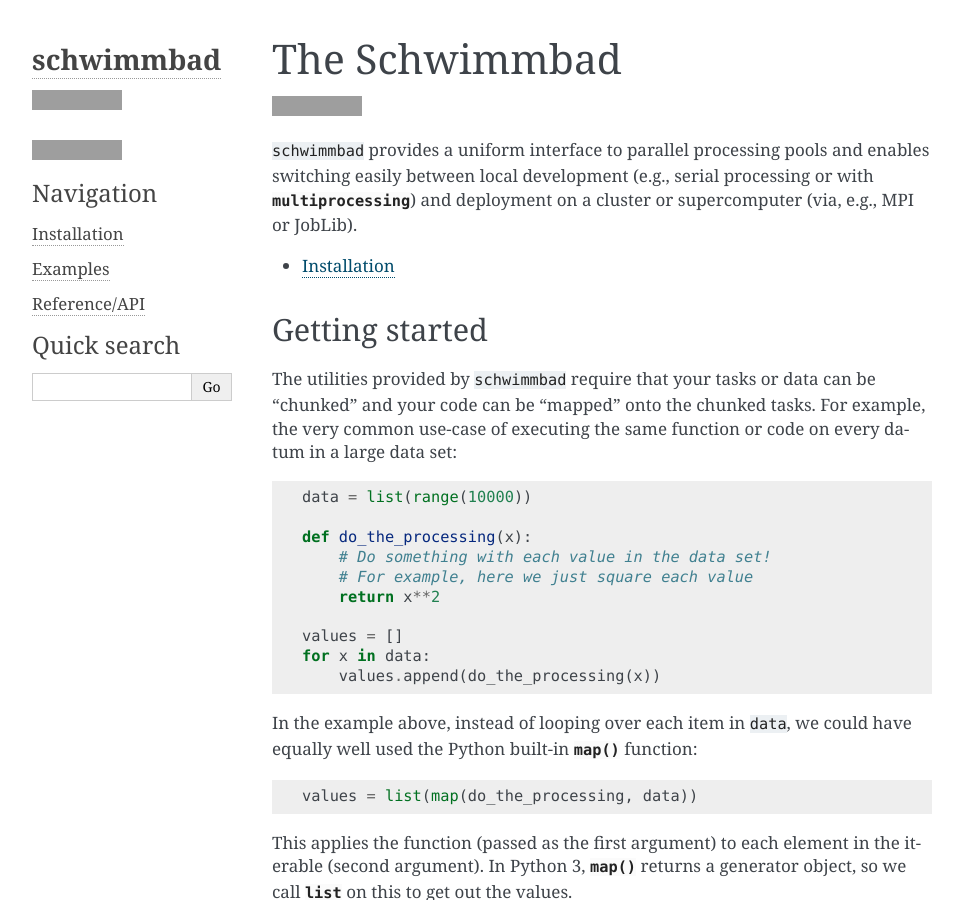
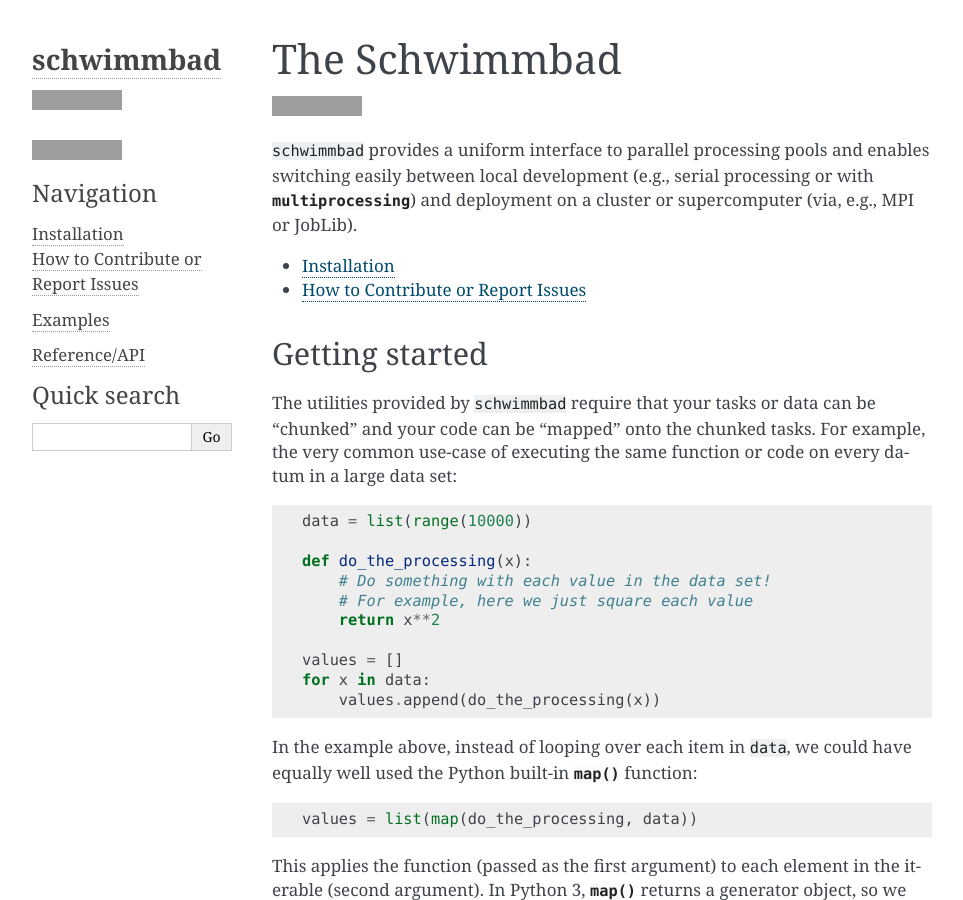
Before and after one commit to adrn/schwimmbad, a Sphinx documentation site: the page built from docs/index.rst, in a window 1280 px wide and 900 px high, cut to the strip 0-900 px from the top of the window. Shown: the whole strip, without its empty margins (148-1111 px from the left). Built offline with Sphinx 7.4.7, drawn with Linux system fonts in a browser that asks for light colours; some of the changed lines change nothing that is shown; grey boxes are pictures that could not be loaded.

Commit message:
added a page describing how to contribute

```diff
--- /dev/null
+++ b/docs/contributing.rst
@@ -0,0 +1,19 @@
+.. _contribute:
+
+**********************************
+How to Contribute or Report Issues
+**********************************
+
+Contributions to the project are always welcome!
+
+If you would like to contribute new features, if it is a significant change to
+the code (left open to interpretation), please start by `opening an issue
+<https://github.com/adrn/schwimmbad/issues>`_ on the GitHub page for this
+project describing your idea. If it's a bug fix or minor change to the source
+code, or a change to the documentation, feel free to instead submit a `pull
+request <https://github.com/adrn/schwimmbad/pulls>`_ on GitHub instead.
+
+If you've found a bug or issue with the code, or something that is unclear in
+the documentation, please `open an issue
+<https://github.com/adrn/schwimmbad/issues>`_ on the GitHub page for this
+project describing the bug or issue.
--- a/docs/index.rst
+++ b/docs/index.rst
@@ -19,6 +19,7 @@
     :maxdepth: 1
 
     install
+    contributing
 
 Getting started
 ===============
```
